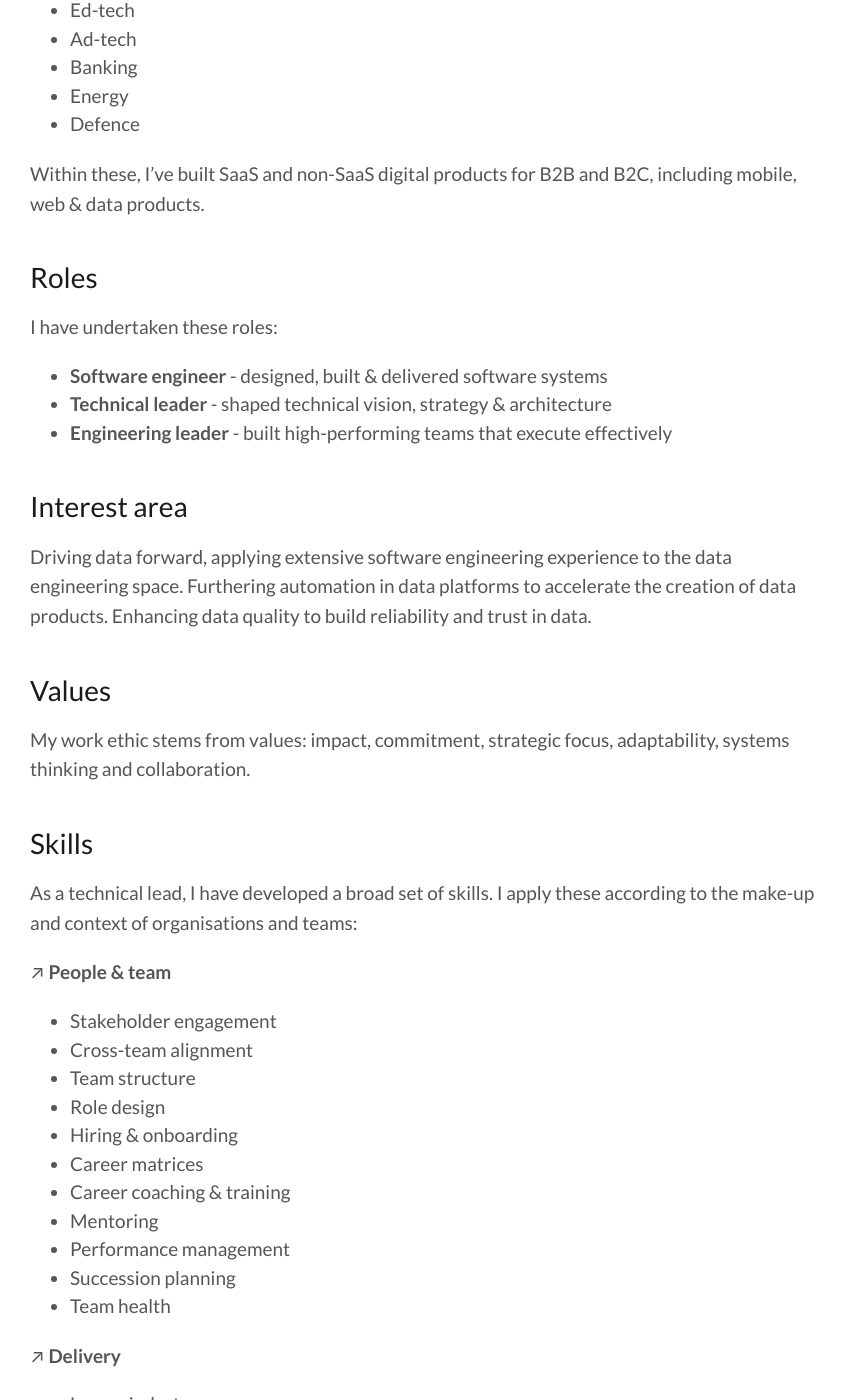
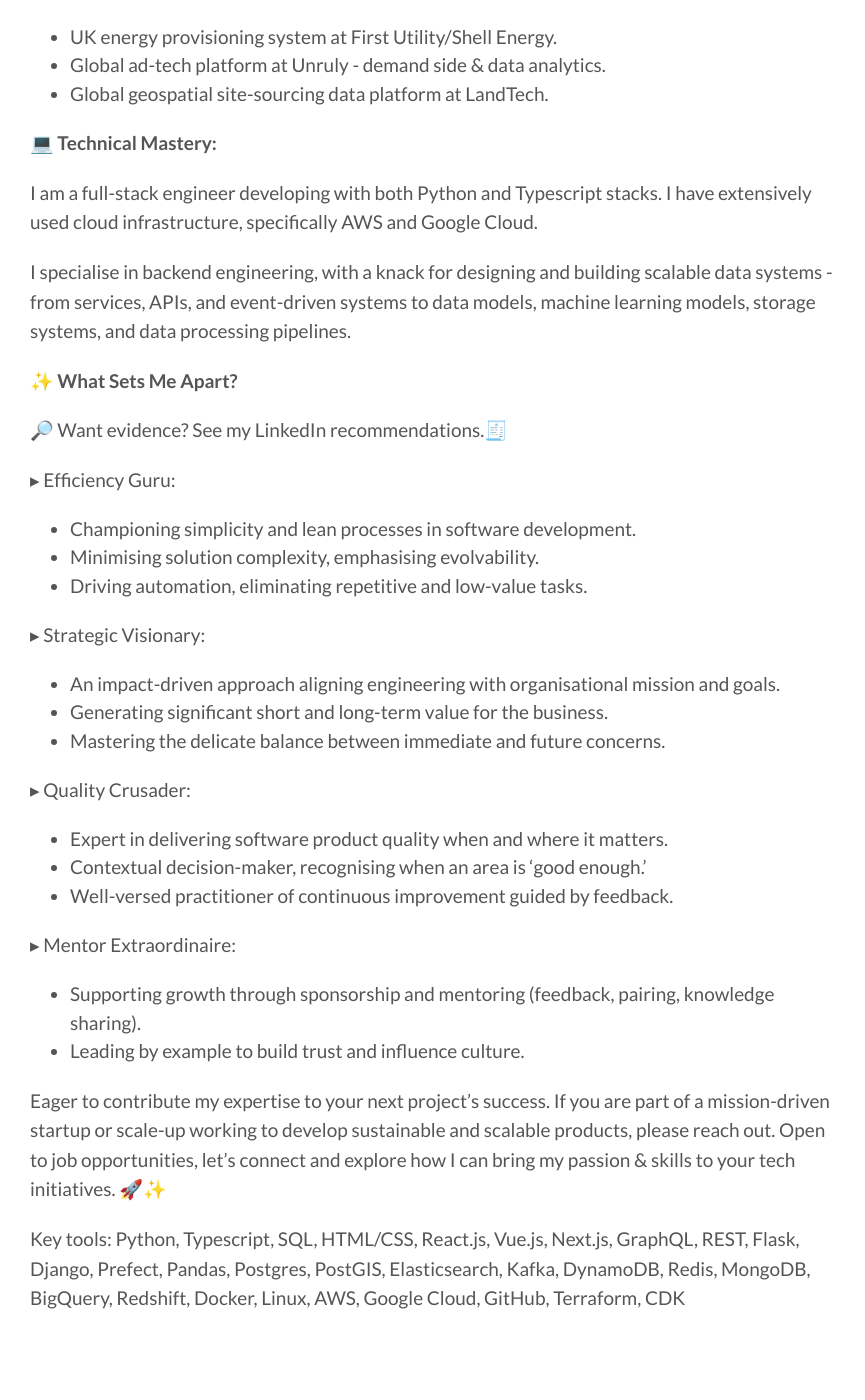
Before and after one commit to spiritedtechie/spiritedtechie.com, a Jekyll site: the page built from pages/about.md, in a window 1280 px wide and 1400 px high, scrolled down 602 px. Shown: the whole window, without its empty margins (0-865 px from the left). Built offline with Jekyll 4.4.1, drawn with Linux system fonts in a browser that asks for light colours; nearby versions of some CDN libraries; some of the changed text lies outside the part shown.

Commit message:
Tweaks to about section

```diff
--- a/pages/about.md
+++ b/pages/about.md
@@ -7,77 +7,47 @@ permalink: "/about/"
 description: ""
 image: ""
 ---
-Hello there! My name is Vijay, and I'm a technical lead and experienced engineer with over 15 years of experience. I have gained extensive skills and expertise in various industries and technology areas.
+Hey, I'm Vijay 👨‍💻 – a seasoned senior software engineer and outcome-driven technical lead with a knack for steering engineering towards substantial impact.
 
-## Industries
-I have experience across the following industry sectors:
+**🚀 Experience Highlights:**
 
-* Prop-tech
-* Ed-tech
-* Ad-tech
-* Banking
-* Energy
-* Defence
+I've crafted impactful B2B and B2C SaaS products spanning diverse industries – prop-tech, ed-tech, ad-tech, banking, energy, and defence.
 
-Within these, I've built SaaS and non-SaaS digital products for B2B and B2C, including mobile, web & data products.
+Spearheaded the development of data-intensive applications for renowned scale-up organisations:
 
-## Roles
-I have undertaken these roles:
+- UK energy provisioning system at First Utility/Shell Energy.
+- Global ad-tech platform at Unruly - demand side & data analytics.
+- Global geospatial site-sourcing data platform at LandTech.
 
-* **Software engineer** - designed, built & delivered software systems
-* **Technical leader** - shaped technical vision, strategy & architecture
-* **Engineering leader** - built high-performing teams that execute effectively
+**💻 Technical Mastery:**
 
-## Interest area
-Driving data forward, applying extensive software engineering experience to the data engineering space. Furthering automation in data platforms to accelerate the creation of data products. Enhancing data quality to build reliability and trust in data.
+I am a full-stack engineer developing with both Python and Typescript stacks. I have extensively used cloud infrastructure, specifically AWS and Google Cloud.
 
-## Values
-My work ethic stems from values: impact, commitment, strategic focus, adaptability, systems thinking and collaboration.
+I specialise in backend engineering, with a knack for designing and building scalable data systems - from services, APIs, and event-driven systems to data models, machine learning models, storage systems, and data processing pipelines.
 
-## Skills
-As a technical lead, I have developed a broad set of skills. I apply these according to the make-up and context of organisations and teams:
+**✨ What Sets Me Apart?**
 
-↗ **People & team**
-* Stakeholder engagement
-* Cross-team alignment
-* Team structure
-* Role design
-* Hiring & onboarding
-* Career matrices
-* Career coaching & training
-* Mentoring
-* Performance management
-* Succession planning
-* Team health
+🔎 Want evidence? See my LinkedIn recommendations.🧾
 
-↗ **Delivery**
-* Lean mindset
-* Continuous delivery & value streams
-* Delivery planning & roadmaps
-* Prioritisation
-* Risk management
-* Technical debt management
+▸ Efficiency Guru:
+- Championing simplicity and lean processes in software development.
+- Minimising solution complexity, emphasising evolvability.
+- Driving automation, eliminating repetitive and low-value tasks.
 
-↗ **Process**
-* Guidelines
-* Facilitation
-* Effective collaboration
-* Documentation
-* Reporting
-* Metrics (e.g. DORA)
-* DevOps processes
-* TOIL reduction
+▸ Strategic Visionary:
+- An impact-driven approach aligning engineering with organisational mission and goals.
+- Generating significant short and long-term value for the business.
+- Mastering the delicate balance between immediate and future concerns.
 
-↗ **Technical**
-* Tech vision & alignment
-* Tech assessment & audit
-* Technical debt identification
-* Evolutionary architecture
-* Build vs. buy decisions
-* Tech risk management
-* Domain-driven design
-* System design
-* Quality strategies
-* Performance optimisation
+▸ Quality Crusader:
+- Expert in delivering software product quality when and where it matters.
+- Contextual decision-maker, recognising when an area is 'good enough.'
+- Well-versed practitioner of continuous improvement guided by feedback.
 
-Please connect if you share interests or think I could help you.
+▸ Mentor Extraordinaire:
+- Supporting growth through sponsorship and mentoring (feedback, pairing, knowledge sharing).
+- Leading by example to build trust and influence culture.
+
+Eager to contribute my expertise to your next project's success. If you are part of a mission-driven startup or scale-up working to develop sustainable and scalable products, please reach out. Open to job opportunities, let's connect and explore how I can bring my passion & skills to your tech initiatives. 🚀✨
+
+Key tools: Python, Typescript, SQL, HTML/CSS, React.js, Vue.js, Next.js, GraphQL, REST, Flask, Django, Prefect, Pandas, Postgres, PostGIS, Elasticsearch, Kafka, DynamoDB, Redis, MongoDB, BigQuery, Redshift, Docker, Linux, AWS, Google Cloud, GitHub, Terraform, CDK
```
Also changed, not shown: pages/home.md (+3 -4 lines).
